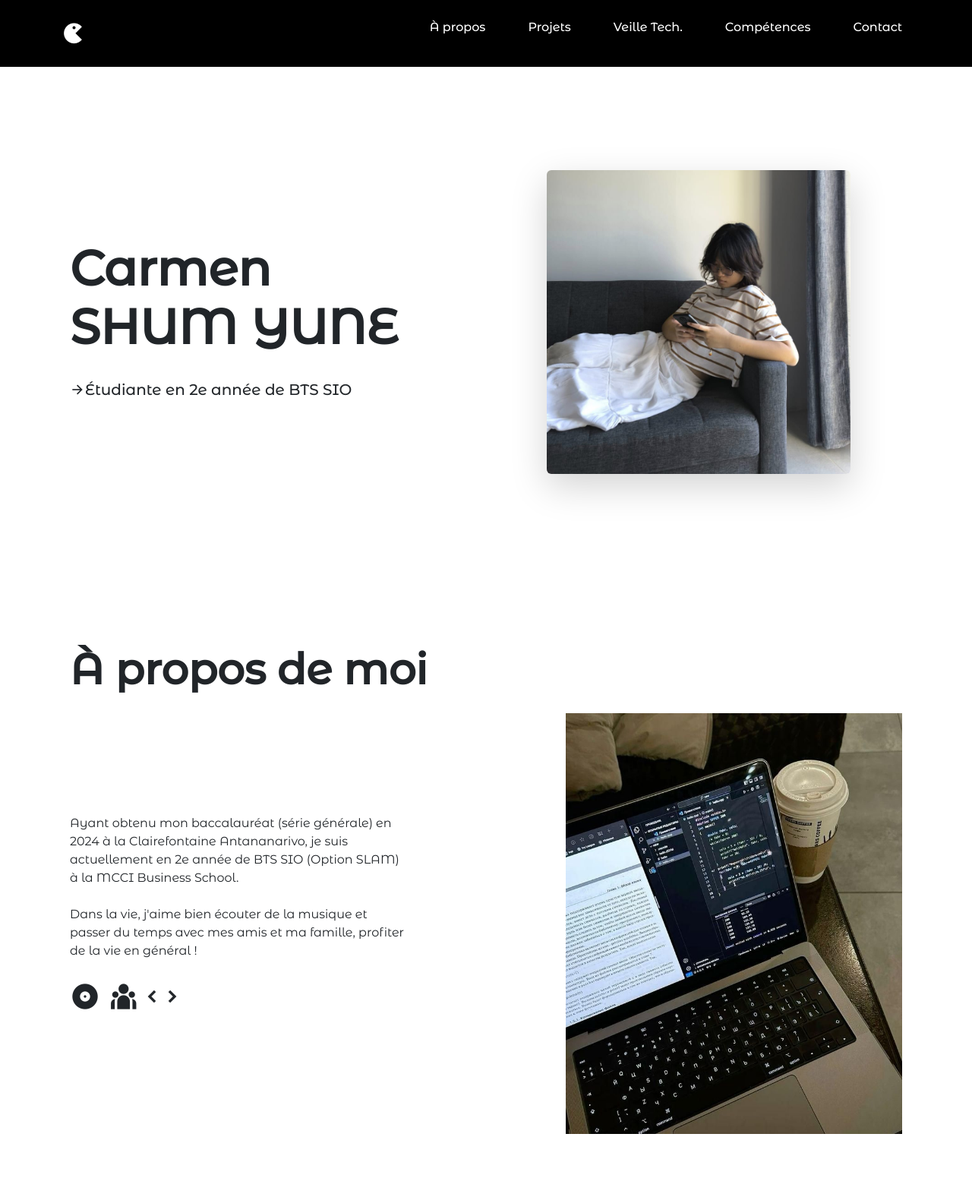
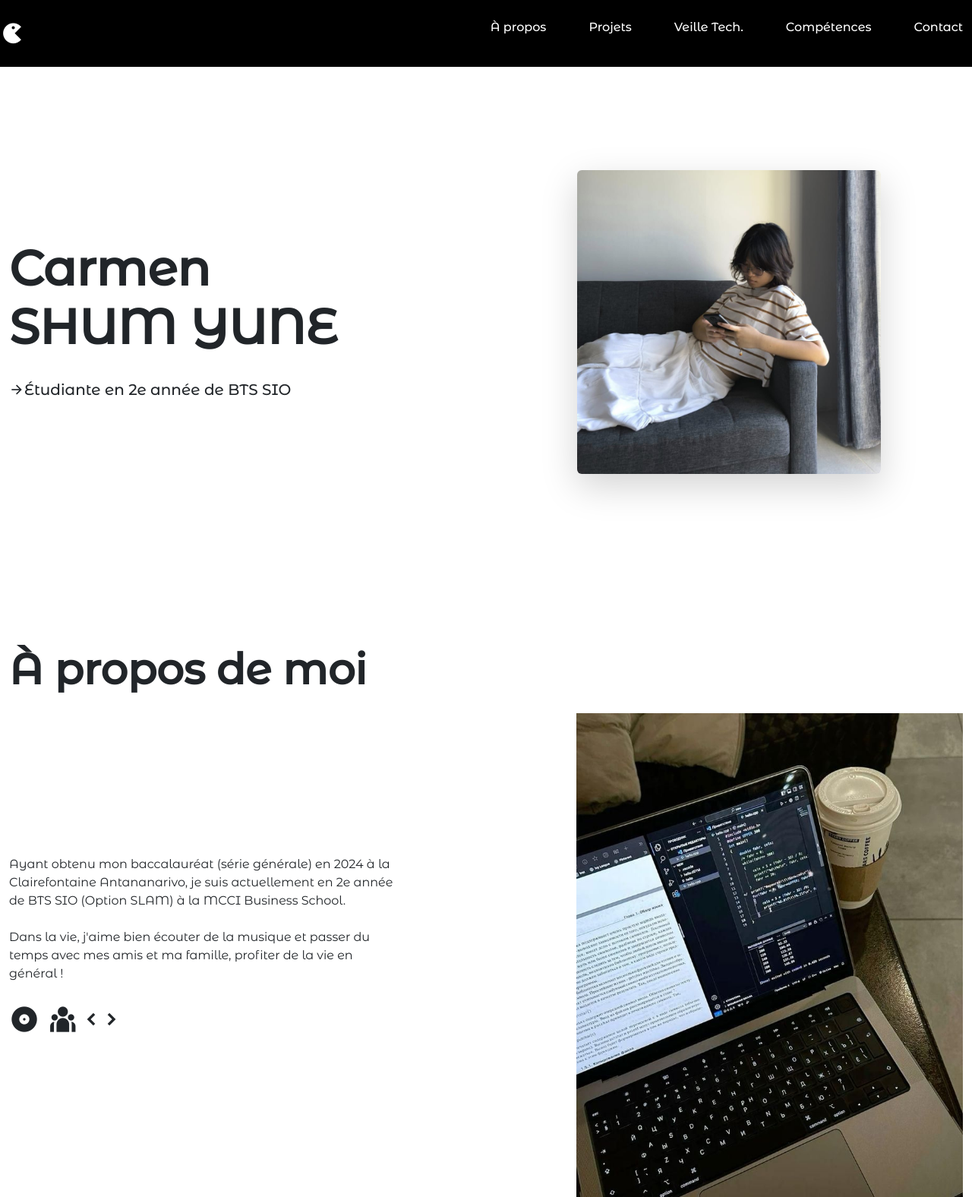
Before and after one commit to carmen-sy/portfolio, a plain HTML site: page index.html in a window 1280 px wide. Shown: the top 1576 px of the page at 76% size. Drawn offline with nearby package versions, Linux system fonts and the light colour scheme; files that its build step writes are made by us from their sources; a web font is replaced by a local one.

Commit message:
fix: mobile view

```diff
--- a/assets/css/styles.css
+++ b/assets/css/styles.css
@@ -87,7 +87,7 @@ a {
 }
 
 /*=============== REUSABLE CSS CLASSES ===============*/
-.container {
+.container-fluid{
   max-width: 1200px;
   margin-inline: 1.5rem;
 }
--- a/index.html
+++ b/index.html
@@ -41,7 +41,7 @@
   <body>
     <!--==================== HEADER ====================-->
     <header class="header" id="header">
-      <nav class="nav container">
+      <nav class="nav container-fluid">
         <a href="#hero" class="nav__logo">
           <i class="ri-game-fill fs-2"></i>
         </a>
@@ -104,7 +104,7 @@
         class="d-flex align-items-center"
         style="height: 100vh"
       >
-        <div class="container">
+        <div class="container-fluid">
           <br /><br />
           <div class="row align-items-center">
             <div
@@ -144,7 +144,7 @@
 
       <!-- =================== ABOUT ME ==================== -->
       <section id="about" class="py-5">
-        <div class="container">
+        <div class="container-fluid">
           <div class="row">
             <div class="col-lg-6">
               <h2 id="title" class="display-4 fw-bold mb-4">À propos de moi</h2>
@@ -176,7 +176,7 @@
             <div class="col-lg-2"></div>
 
             <div class="col-lg-5 col-sm-11" data-aos="fade-left" data-aos-delay="150">
-              <div class="about-image-container">
+              <div class="about-image-container-fluid">
                 <img src="img/beige coding.jpg" class="img-fluid about-image" />
               </div>
             </div>
@@ -186,7 +186,7 @@
 
       <!-- ==================== PROJECTS ===================== -->
       <section id="projects" class="py-5">
-        <div class="container">
+        <div class="container-fluid">
           <div class="row">
             <div class="col">
               <h2 id="title" class="display-4 fw-bold mb-4">Projets</h2>
@@ -410,7 +410,7 @@
       <!-- =================== VEILLE TECH. ================ -->
 
       <!-- <section id="vtech" class="py-5">
-        <div class="container">
+        <div class="container-fluid">
           <div class="row">
             <div class="col">
               <h2 id="title" class="display-4 fw-bold mb-4">Veille technologique</h2>
@@ -421,7 +421,7 @@
 
       <!-- ================== COMPETENCES ================== -->
       <section id="skills" class="py-5">
-        <div class="container">
+        <div class="container-fluid">
           <div class="row">
             <div class="col">
               <h2 id="title" class="display-4 fw-bold mb-4">Compétences</h2>
@@ -493,7 +493,7 @@
 
       <!-- ================== CONTACT =================== -->
       <section id="contact" class="py-5">
-        <div class="container">
+        <div class="container-fluid">
           <div class="row">
             <div class="col-lg-6">
               <h2 id="title" class="display-4 fw-bold mb-4">Contact</h2>
```
